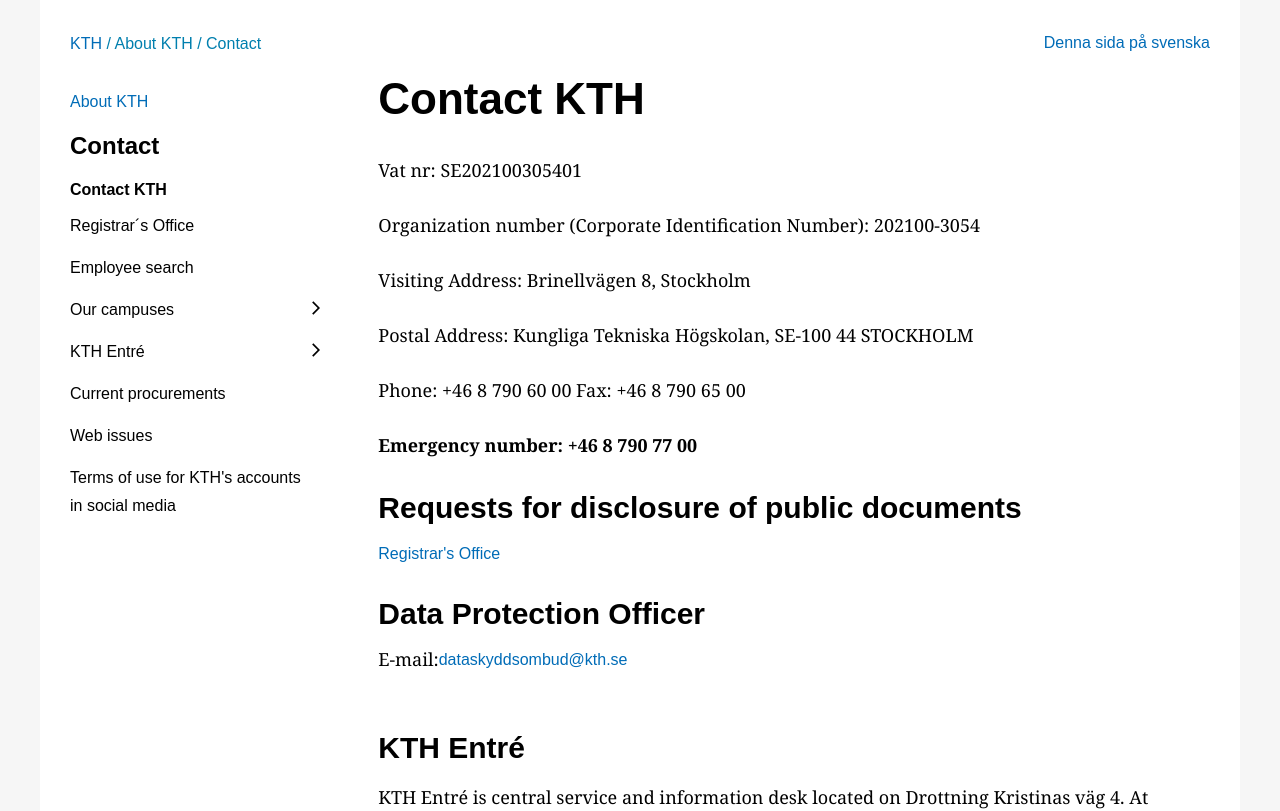
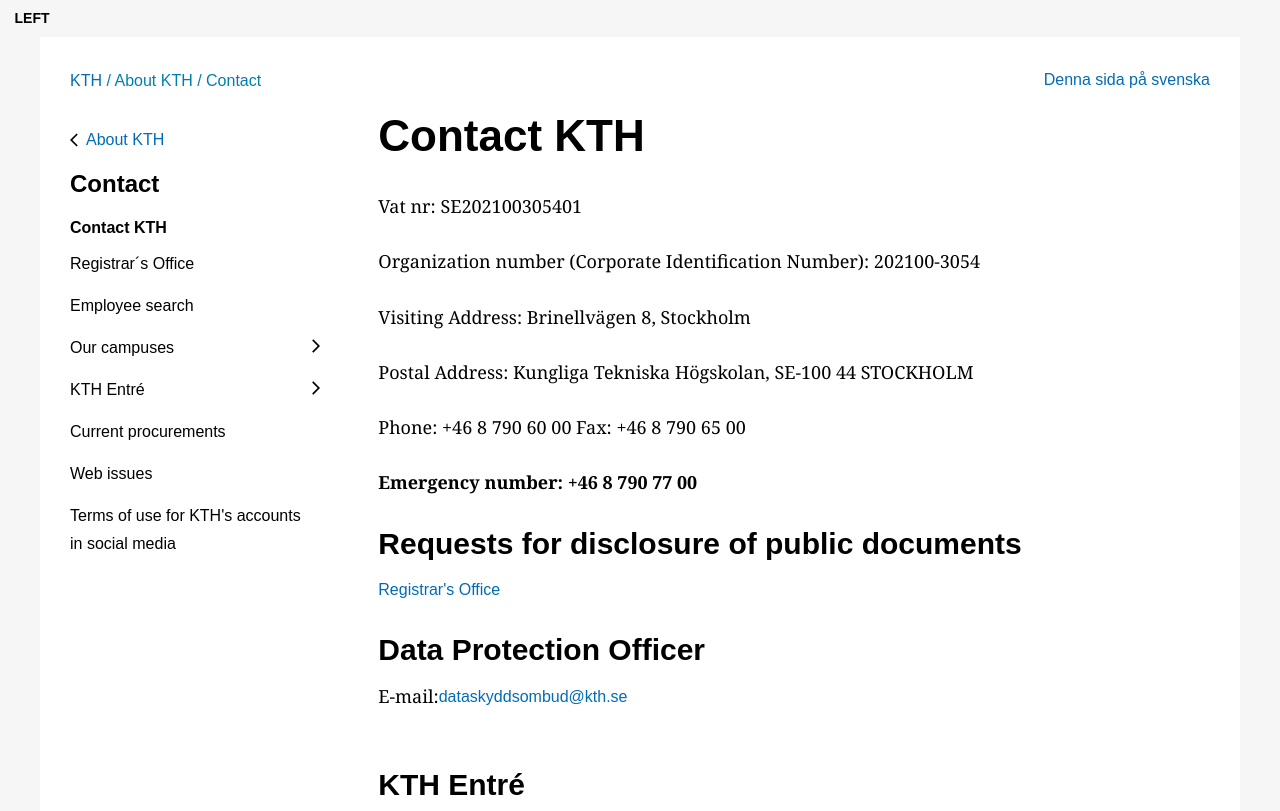
Before and after one commit to SwedishProjects/KTH-University, a React (Create React App) app: page /contact-kth in a window 1280 px wide. Shown: the top 811 px of the page. Built offline with nearby package versions, Linux system fonts and the light colour scheme.

Commit message:
feat (Contact) : update MobileMenuList

```diff
--- a/src/Components/ContactKth/Components/ContactNav/ContactNav.tsx
+++ b/src/Components/ContactKth/Components/ContactNav/ContactNav.tsx
@@ -2,7 +2,7 @@
 import { useState } from "react";
 import {ContactNavItem} from "../../../../Services/Utils/Data/data"
 import NavLink from '../NavLink/NavLink';
-
+import ArrowBackIosIcon from '@mui/icons-material/ArrowBackIos';
 import{ Box,
    Link,
     Typography,}  from '@mui/material';
@@ -16,14 +16,19 @@
     return (
         <>
          <Box sx={mainMenu} >
+         <Typography sx={{display:"flex",marginTop:"5px"}}>
+         <ArrowBackIosIcon sx={{fontSize:"1rem",}}/>
          <Link
          sx={linkStyle}
+         className="PhDLink"
           href=""
           underline="hover"
           variant="subtitle1"
         >
               About KTH
         </Link>
+        </Typography>
+
 
          <Typography sx={{
 
--- a/src/Components/ContactKth/Components/MobileMenuList/MobileMenuList.tsx
+++ b/src/Components/ContactKth/Components/MobileMenuList/MobileMenuList.tsx
@@ -1,31 +1,75 @@
+import * as React from 'react';
+
+import{ List,
+    Box,
+    Drawer,
+    Button,
+    ListItem,
+    ListItemButton,
+} from '@mui/material';
 
 
-import * as React from 'react';
+import ContactNav from "../ContactNav/ContactNav";
 
-import MenuIcon from '@mui/icons-material/Menu';
+type Anchor =  'left' ;
 
-import {MenuItem ,
-    AppBar,
-Box,
-Toolbar,
-IconButton,
-Typography,
-Menu,
-Container,
-Avatar,
-Button,
-Tooltip,
+export default function MobileMenuList() {
+  const [state, setState] = React.useState({
 
-}from '@mui/material';
+    left: false,
 
-import AdbIcon from '@mui/icons-material/Adb';
+  });
 
-const pages = ['Products', 'Pricing', 'Blog'];
-const settings = ['Profile', 'Account', 'Dashboard', 'Logout'];
+  const toggleDrawer =
+    (anchor: Anchor, open: boolean) =>
+    (event: React.KeyboardEvent | React.MouseEvent) => {
+      if (
+        event.type === 'keydown' &&
+        ((event as React.KeyboardEvent).key === 'Tab' ||
+          (event as React.KeyboardEvent).key === 'Shift')
+      ) {
+        return;
+      }
+
+      setState({ ...state, [anchor]: open });
+    };
+
+  const list = (anchor: Anchor) => (
+    <Box
+
+      role="presentation"
+      onClick={toggleDrawer(anchor, false)}
+      onKeyDown={toggleDrawer(anchor, false)}
+    >
+      <List>
+
+          <ListItem  disablePadding>
+            <ListItemButton>
+<ContactNav />
 
 
-const MobileMenuList =()=>{
+            </ListItemButton>
+          </ListItem>
 
+      </List>
 
+    </Box>
+  );
+
+  return (
+    <div>
+      {(['left'] as const).map((anchor) => (
+        <React.Fragment key={anchor}>
+          <Button onClick={toggleDrawer(anchor, true)} sx={{color:"#000"}}>{anchor}</Button>
+          <Drawer
+            anchor={anchor}
+            open={state[anchor]}
+            onClose={toggleDrawer(anchor, false)}
+          >
+            {list(anchor)}
+          </Drawer>
+        </React.Fragment>
+      ))}
+    </div>
+  );
 }
-export default MobileMenuList;
--- a/src/Components/ContactKth/ContactKth.tsx
+++ b/src/Components/ContactKth/ContactKth.tsx
@@ -5,7 +5,7 @@
 import {ContainerStyle } from '../../Styles/Container/Container'
 import ArticleFooter from "../ArticleFooter/ArticleFooter"
 import ContactText from "./Components/ContactText/ContactText"
-
+import MobileMenuList from "./Components/MobileMenuList/MobileMenuList";
 const    links = [
     "About KTH",
     "Contact",
@@ -15,6 +15,7 @@
 function ContactKth(){
     return (
         <>
+          <MobileMenuList />
               <Container sx={ContainerStyle} >
               <CustomBreadcrumbs   links={links} text={"Denna sida på svenska"}/>
 
@@ -47,6 +48,7 @@
 
 
         </Grid>
+
         </Container>
         </>
 
--- a/src/Styles/Calendar/index.tsx
+++ b/src/Styles/Calendar/index.tsx
@@ -55,6 +55,9 @@
     lineHeight: "1.5",
 
     display: "block",
+    "&.PhDLink":{
+        marginTop:"-4px"
+    }
 
 }
 
```
Also changed, not shown: 1 other file (tests, documents, lock files or other folders).
